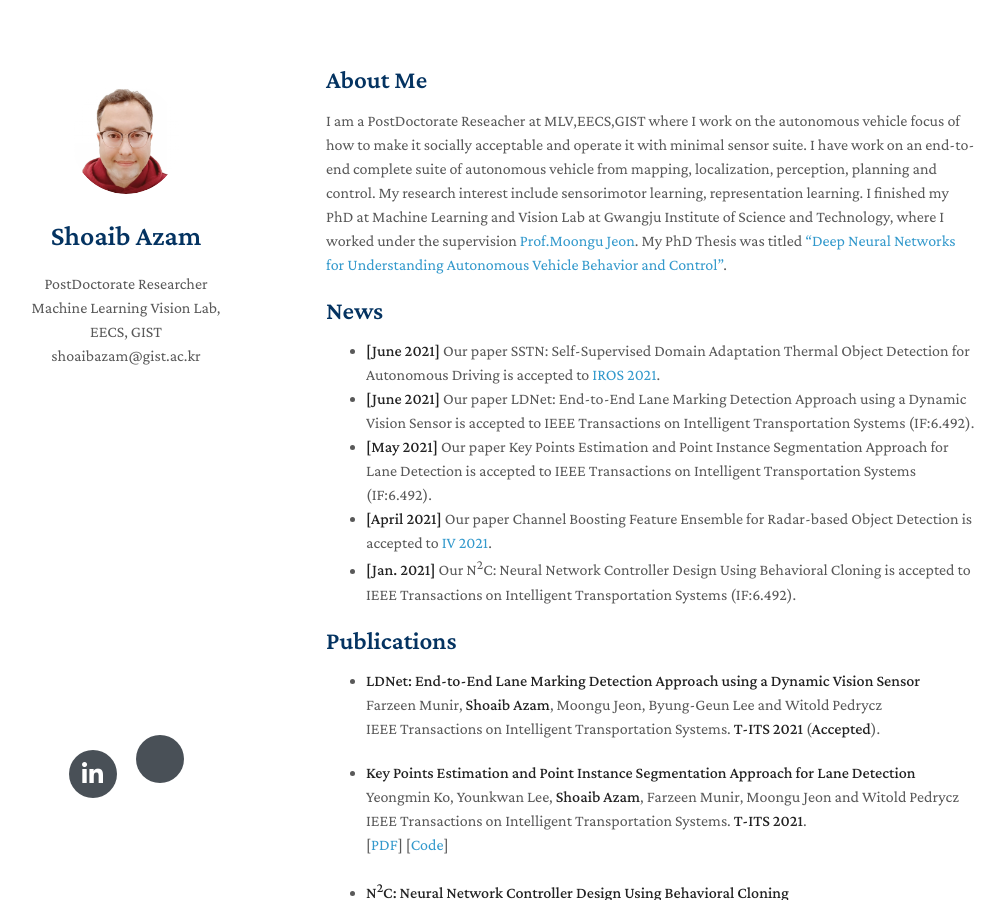
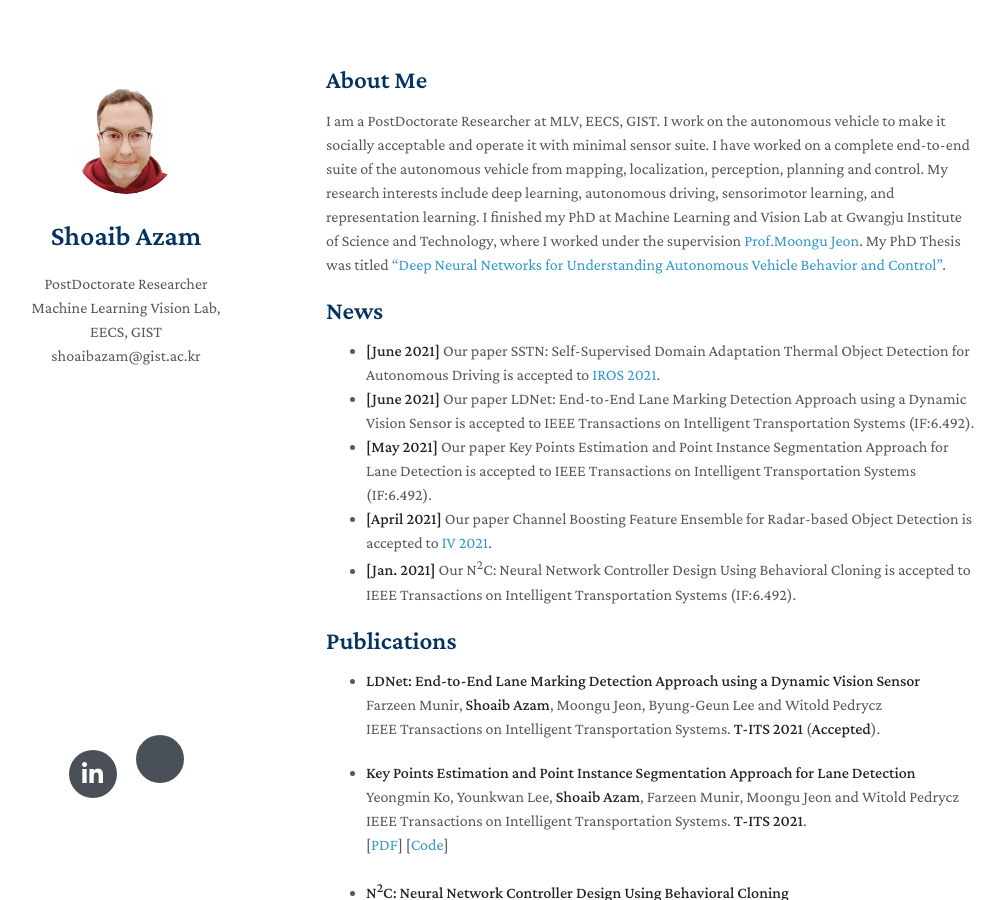
Before and after one commit to azamshoaib/azamshoaib.github.io, a Jekyll site: the page built from index.md, in a window 1280 px wide and 900 px high. Shown: the whole window, without its empty margins (144-1149 px from the left). Built offline with Jekyll 4.4.1, drawn with Linux system fonts in a browser that asks for light colours; nearby versions of some CDN libraries; a style sheet for code colours, icons or effects is not loaded.

Commit message:
Change  about me!!

```diff
--- a/index.md
+++ b/index.md
@@ -4,7 +4,7 @@ layout: homepage
 
 ## About Me
 
-I am a PostDoctorate Reseacher at MLV,EECS,GIST where I work on the autonomous vehicle focus of how to make it socially acceptable and operate it with minimal sensor suite. I have work on an end-to-end complete suite of autonomous vehicle from mapping, localization, perception, planning and control. My research interest include sensorimotor learning, representation learning. I finished my PhD at Machine Learning and Vision Lab at Gwangju Institute of Science and Technology, where I worked under the supervision [Prof.Moongu Jeon](https://sites.google.com/view/mlv/people/professor). My PhD Thesis was titled ["Deep Neural Networks for Understanding Autonomous Vehicle Behavior and Control"](https://library.gist.ac.kr/#/librarySearchDetails?book_no=467171).
+I am a PostDoctorate Researcher at MLV, EECS, GIST. I work on the autonomous vehicle to make it socially acceptable and operate it with minimal sensor suite. I have worked on a complete end-to-end suite of the autonomous vehicle from mapping, localization, perception, planning and control. My research interests include deep learning, autonomous driving, sensorimotor learning, and representation learning. I finished my PhD at Machine Learning and Vision Lab at Gwangju Institute of Science and Technology, where I worked under the supervision [Prof.Moongu Jeon](https://sites.google.com/view/mlv/people/professor). My PhD Thesis was titled ["Deep Neural Networks for Understanding Autonomous Vehicle Behavior and Control"](https://library.gist.ac.kr/#/librarySearchDetails?book_no=467171).
 
 <!-- ## Research Interests
 
```
